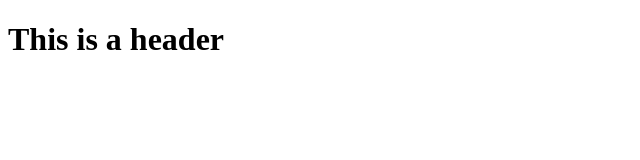
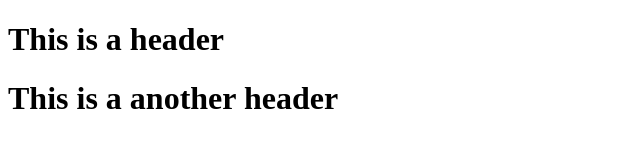
Before and after one commit to CarlJus/LabActivity, a plain HTML site: page index.html in a window 1280 px wide. Shown: the whole page, without its empty margins (0-640 px from the left). Drawn offline with Linux system fonts and the light colour scheme.

Commit message:
try lang

```diff
--- a/index.html
+++ b/index.html
@@ -8,5 +8,6 @@
 </head>
 <body>
     <h1>This is a header</h1>
+    <h1>This is a another header</h1>
 </body>
 </html>
```
